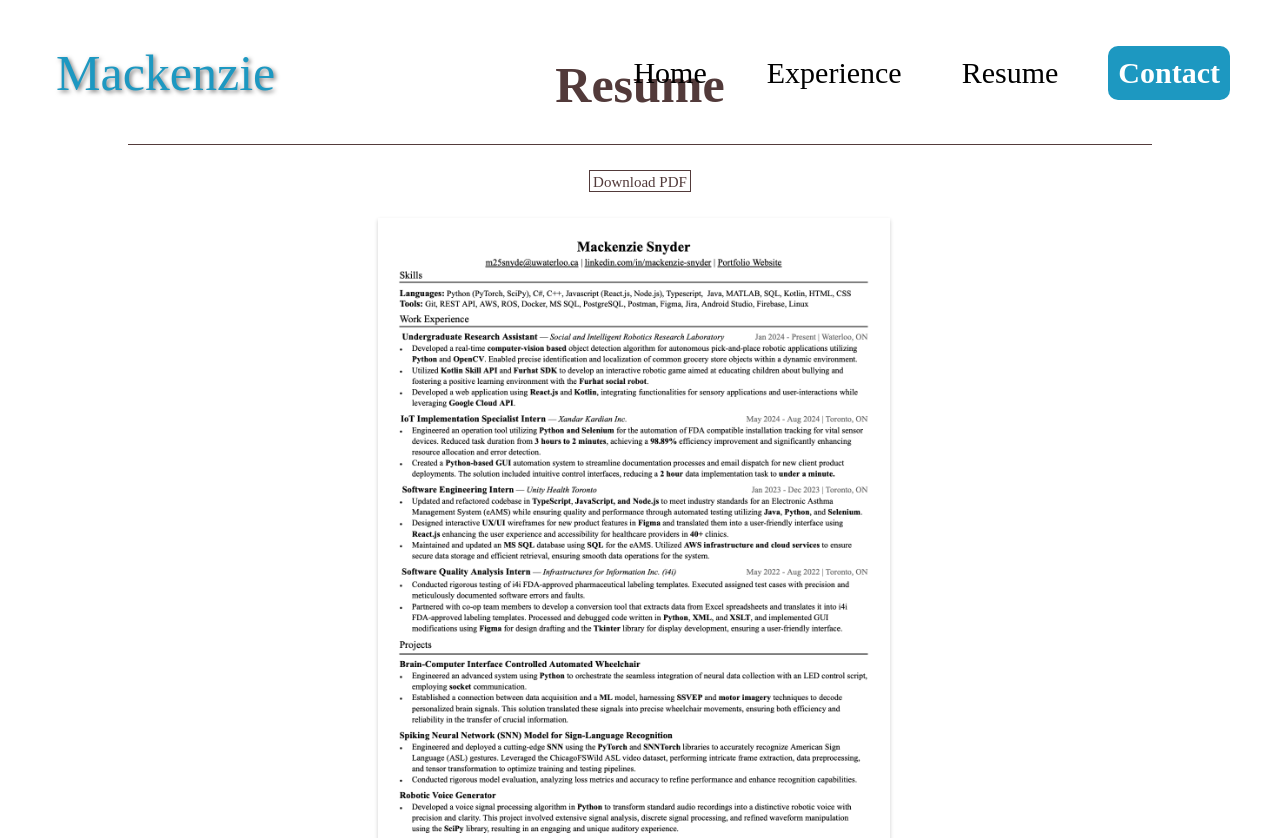
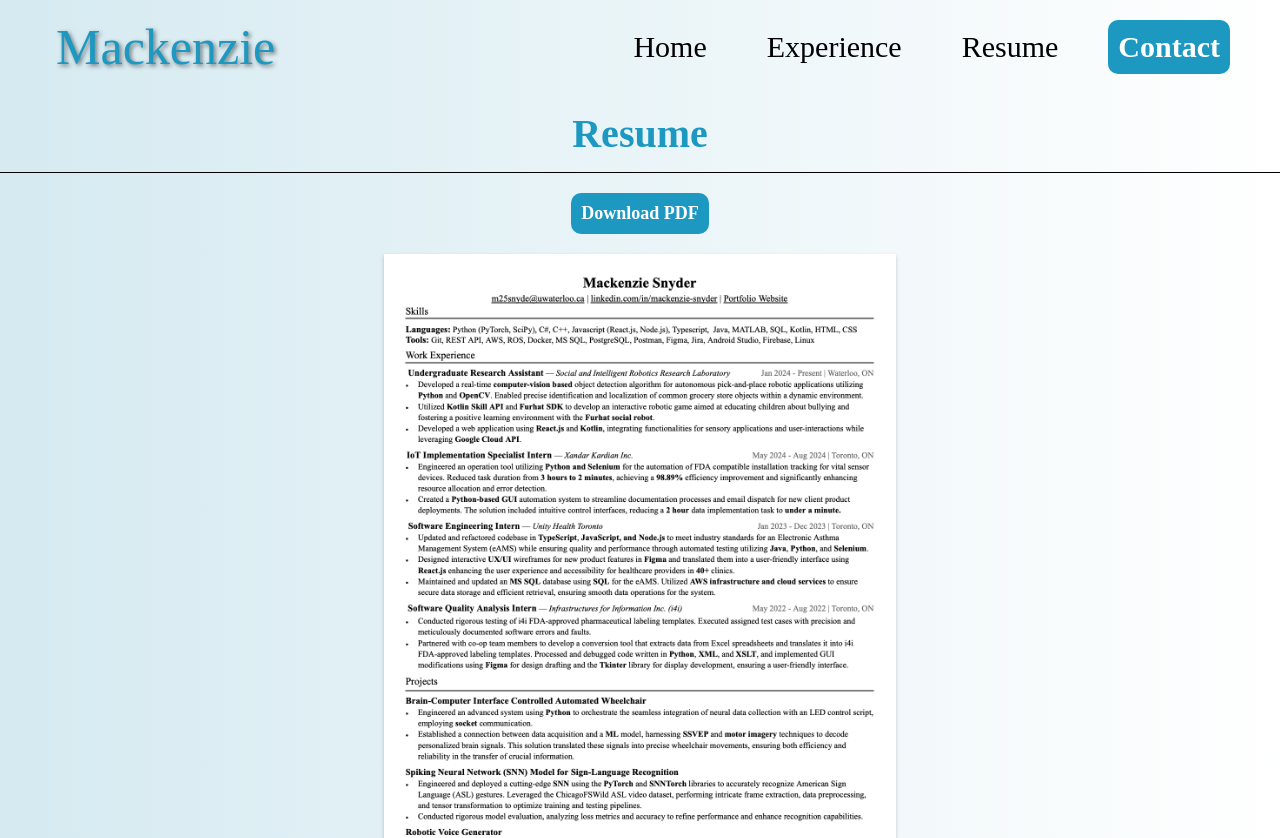
Before and after one commit to mackenziesnyder/Personal-Website, a React (Create React App) app: page /resume in a window 1280 px wide. Shown: the top 838 px of the page. Built offline with nearby package versions, Linux system fonts and the light colour scheme.

Commit message:
add new design to resume and experience page

```diff
--- a/src/Resume/resume.css
+++ b/src/Resume/resume.css
@@ -1,47 +1,50 @@
+.resume {
+    background-image: linear-gradient(to left, white, #d5eaf1);
+}
+
 .resume_title {
     font-family: 'Times New Roman', Times, serif;
-    font-size: 50px;
-    color:  #523a3a;
+    font-size: 40px;
+    color: #1d98c1;
+    font-weight: bold;
     border-bottom: .5px solid #000;
-    border-color: #533b3b;
-    padding: 30px 0;
-    margin: 2% 10% 2% 10%;
+    border-color: black;
+    padding: 110px 0 15px 0;
+
 }
 
-.downloadButton {
-    margin: auto;
-    width: 100px;
-    background-color: transparent;
-    color: #523a3a;
-    cursor: pointer;
-    transition: background-color 0.3s ease;
-    border: .5px solid;
-    border-color:#523a3a;
-    border-width: 0.05rem;
-    box-shadow: none;
-}
-.download {
-    background-color: transparent;
-    color: #523a3a;
-    cursor: pointer;
-    transition: background-color 0.3s ease;
-    font-weight: 500;
-    font-size: 15px;
-    border-color:#523a3a;
-    border-width: 0.05rem;
-    box-shadow: none;
-    font-family: 'Times New Roman', Times, serif;
-    text-decoration: none;
+.button-cont-resume {
+    display: flex;
+    margin-top: 20px;
+    justify-content: center;
 }
 
-.downloadButton:hover {
-    background-color: rgb(82,58,58,0.1);
+.download-pdf-button {
+    font-size: 18px;
+    font-weight: bold;
+    background-color: #1d98c1;
+    padding: 10px;
+    border: none;
+    border-radius: 10px;
+    font-family: 'Inria Serif', serif;
+    transition: background-color 0.3s ease, transform 0.3s ease;
+    cursor: pointer;
+}
+
+.download {
+    text-decoration: none;
+    color: white;
+}
+
+.download-pdf-button:hover {
+    background-color: #166d8f;
+    transform: scale(1.05);
 }
 
 .myRes {
     max-width: 40%;
     height: auto;
-    margin: 2% 21% 2% 20%;
+    margin: 20px 20% 2% 20%;
     box-shadow: 0 2px 4px rgba(0, 0, 0, 0.2);
   }
 
--- a/src/Resume/resume.jsx
+++ b/src/Resume/resume.jsx
@@ -7,9 +7,11 @@ function Resume() {
     return (
         <div className="resume">
             <div className="resume-cont">
-                <h1 className="resume_title">Resume</h1>
-                <div className="downloadButton">
-                    <Link to="/resumePDF" className="download">Download PDF</Link>
+                <div className="resume_title">Resume</div>
+                <div className="button-cont-resume">
+                    <button className="download-pdf-button">
+                        <Link to="/resumePDF" className="download">Download PDF</Link>
+                    </button>
                 </div>
             </div>
             <img src={myRes} alt="resSrceenshot" className="myRes"></img>
--- a/src/experience/experience.css
+++ b/src/experience/experience.css
@@ -1,15 +1,20 @@
+.ex {
+    background-image: linear-gradient(to left, white, #d5eaf1);
+}
+
 .ex_title {
     font-family: 'Times New Roman', Times, serif;
-    font-size: 50px;
-    color:  #523a3a;
+    font-size: 40px;
+    color: #1d98c1;
+    font-weight: bold;
     border-bottom: .5px solid #000;
-    border-color: #533b3b;
-    padding: 30px 0;
-    margin: 2% 10% 2% 10%;
+    border-color: black;
+    padding: 110px 0 15px 0;
 }
 
 .ex_navbar {
     list-style: none;
+    margin-top: 15px;
   }
 
 .exli {
@@ -23,7 +28,7 @@
 }
 .resButton {
     background-color: transparent;
-    color: #523a3a;
+    color: black;
     cursor: pointer;
     transition: background-color 0.3s ease;
     font-weight: 500;
@@ -43,7 +48,7 @@
 .header {
     margin-bottom: 10px;
     font-weight: bold;
-    color: #523a3a;
+    color: black;
     font-size: 30px;
     font-style: italic;
 }
@@ -62,7 +67,7 @@
 }
 
 .item_header {
-    color: #523a3a;
+    color: black;
     padding: 0;
     font-size: 20px;
     font-weight: 600;
--- a/src/experience/experience.jsx
+++ b/src/experience/experience.jsx
@@ -20,7 +20,7 @@ function Experience() {
     return (
         <div className="ex">
             <div className="ex-cont">
-                <h1 className="ex_title">Experience</h1>
+                <div className="ex_title">Experience</div>
                 <div className="ex_navbar">
                     <li className="exli">
                        <button className="but">
--- a/src/navBar/navBar.css
+++ b/src/navBar/navBar.css
@@ -1,5 +1,5 @@
 .navbar {
-  position: fixed;
+  position: absolute;
   display: flex;
   justify-content: space-between;
   width: 100%;
```
